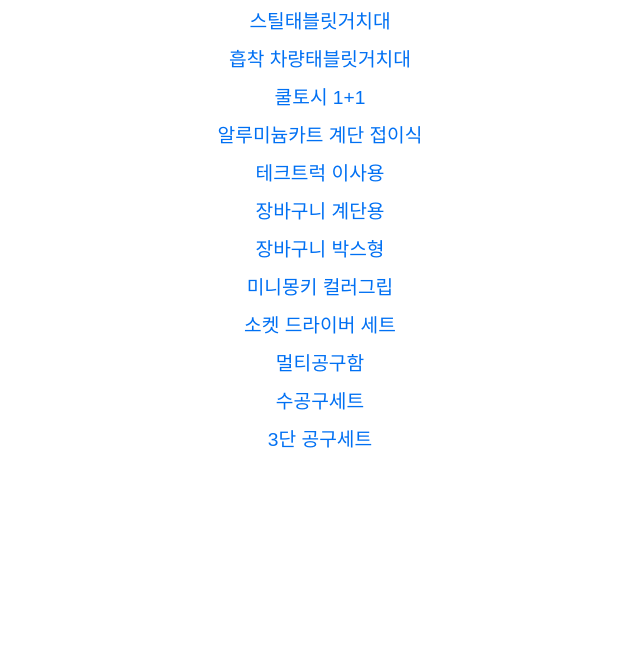
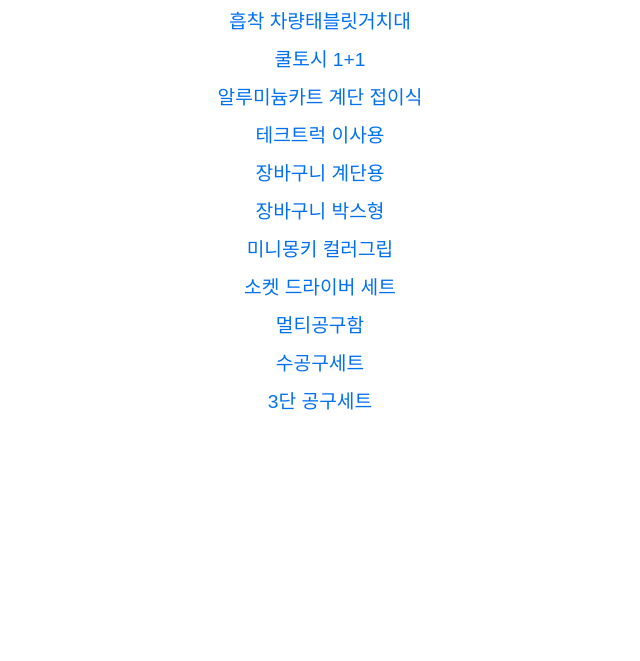
Before and after one commit to sessak0722/jm-minisite, a plain HTML site: page index.html in a window 1280 px wide. Shown: the part 139-800 px from the top of the page, without its empty margins (320-960 px from the left). Drawn offline with Linux system fonts and the light colour scheme.

Commit message:
Update index.html

```diff
--- a/index.html
+++ b/index.html
@@ -34,7 +34,6 @@
 <body>
   <h1>Jangmun의 링크 모음</h1>
   <ul>
-    <li><a href="https://smartstore.naver.com/shs2731/products/8340175665" target="_blank">스틸태블릿거치대</a></li>
     <li><a href="https://smartstore.naver.com/shs2731/products/5643358173" target="_blank">흡착 차량태블릿거치대</a></li>
     <li><a href="https://smartstore.naver.com/shs2731/products/11672945894" target="_blank">쿨토시 1+1</a></li>
     <li><a href="https://smartstore.naver.com/shs2731/products/12011803419" target="_blank">알루미늄카트 계단 접이식</a></li>
```
